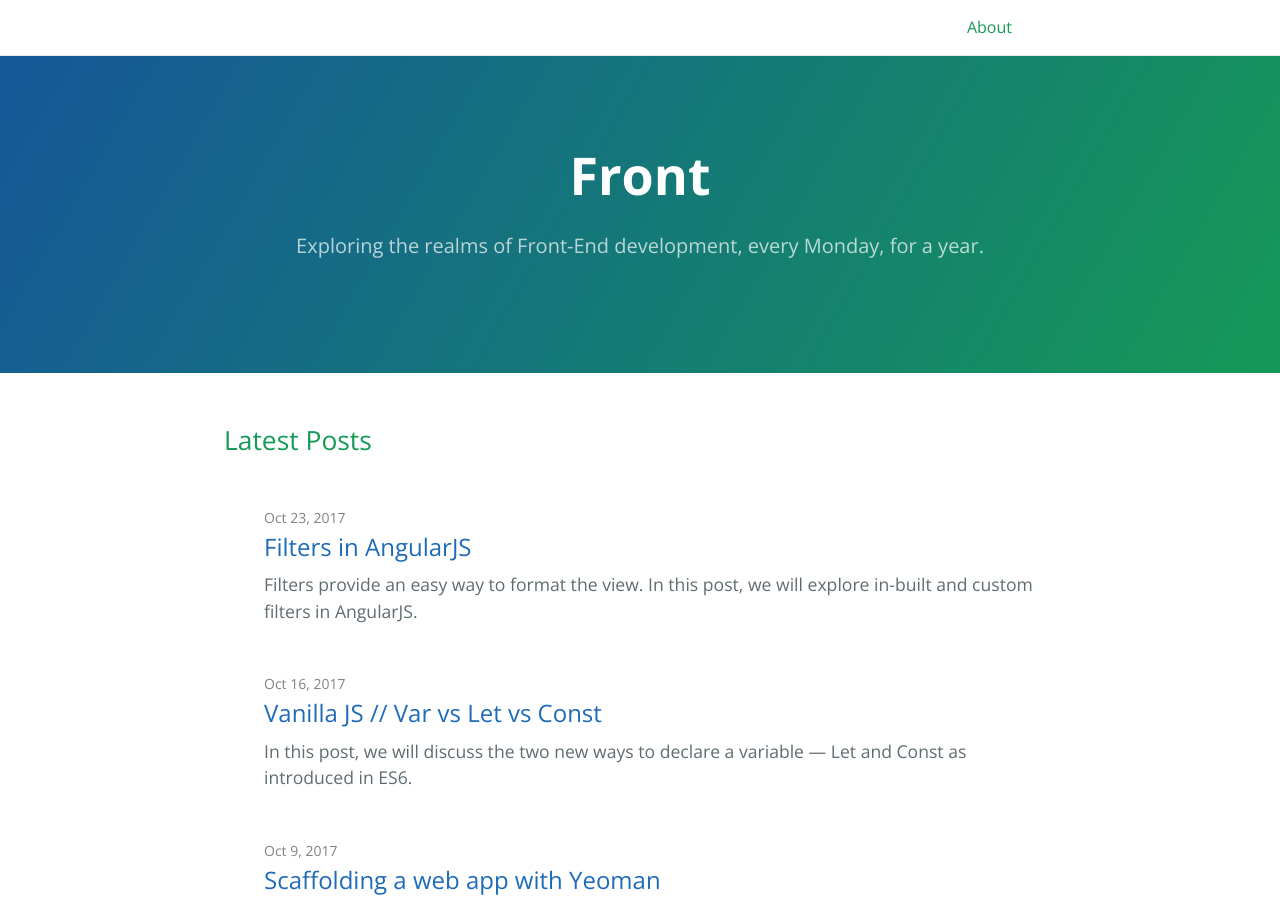
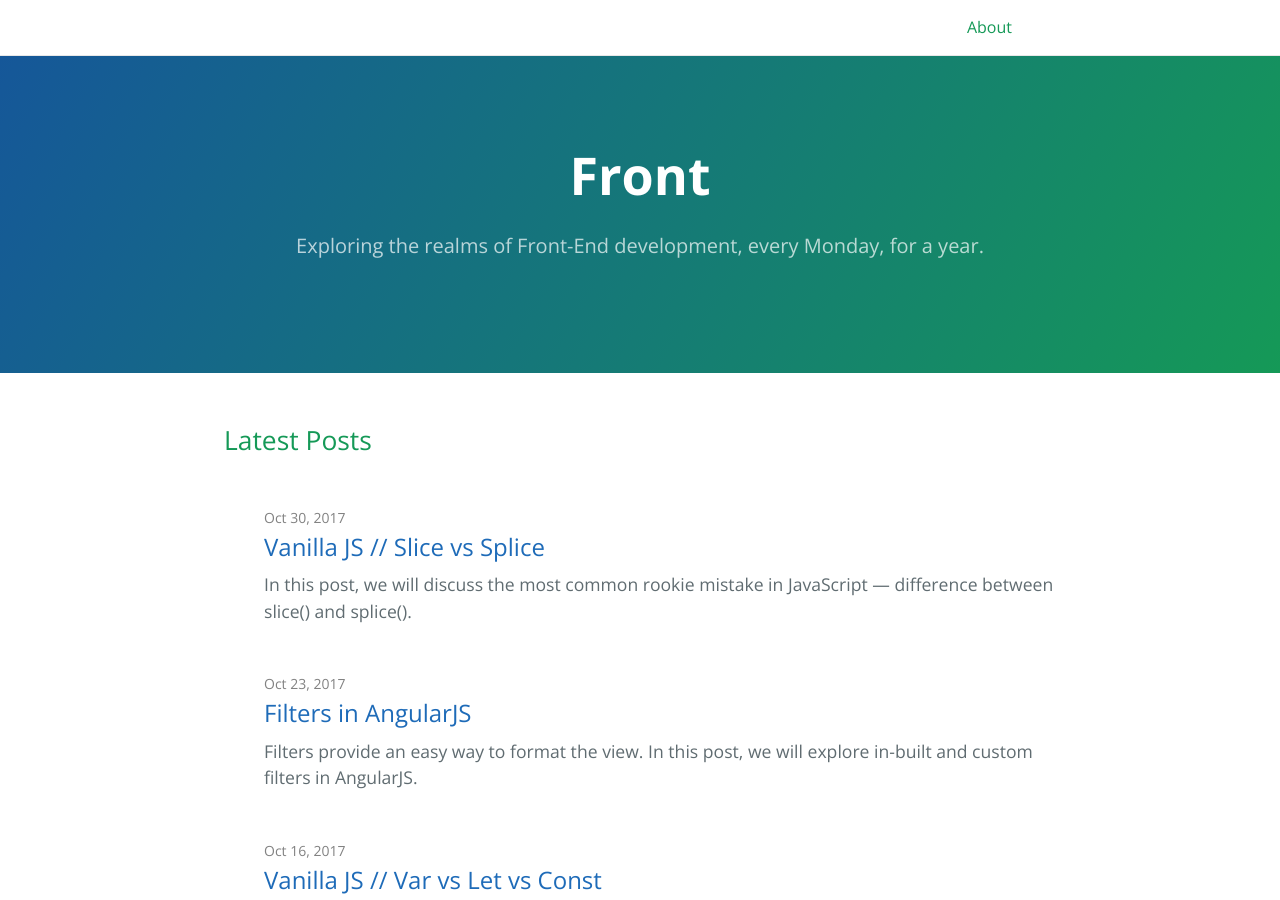
Before and after one commit to rxhl/Front, a Jekyll site: the page built from index.md, in a window 1280 px wide and 900 px high. Built offline with Jekyll 4.4.1, drawn with Linux system fonts in a browser that asks for light colours; some of the changed lines change nothing that is shown.

Commit message:
week 9 v1.0

````diff
--- a/_posts/2017-10-16-Vanilla-JS-Let-Var-Const.markdown
+++ b/_posts/2017-10-16-Vanilla-JS-Let-Var-Const.markdown
@@ -6,7 +6,7 @@ comments: true
 
 In this post, we will discuss the two new ways to declare a variable &mdash; Let and Const as introduced in ES6.
 
-<img class="no-shadow" alt="D3.js logo" src="/Front/assets/img/5/vanilla.jpg" style="width: 40%; height: auto; display: block; margin: 0 auto;"/>
+<img class="no-shadow" alt="Vanilla" src="/Front/assets/img/5/vanilla.jpg" style="width: 40%; height: auto; display: block; margin: 0 auto;"/>
 <p style="text-align: center; font-size:15px;"><em>Vanilla</em></p>
 
 But first, what is ES6? In the most basic (and laziest) terms, it is the new JavaScript version as released by [ECMA](https://www.ecma-international.org/), the standards body for JavaScript. ES6 comes with some new and shiny features such as let and const. You may read the ES6 official docs [here](https://www.ecma-international.org/ecma-262/6.0/).
--- /dev/null
+++ b/_posts/2017-10-30-Vanilla-JS-Slice-Splice.markdown
@@ -0,0 +1,91 @@
+---
+layout: post
+title: Vanilla JS // Slice vs Splice
+comments: true
+---
+
+In this post, we will discuss the most common rookie mistake in JavaScript &#8212; difference between slice() and splice().
+
+<img class="no-shadow" alt="Vanilla" src="/Front/assets/img/5/vanilla.jpg" style="width: 40%; height: auto; display: block; margin: 0 auto;"/>
+<p style="text-align: center; font-size:15px;"><em>Vanilla</em></p>
+
+
+### **slice()**
+
+>The slice() method returns a [shallow copy](https://stackoverflow.com/questions/184710/what-is-the-difference-between-a-deep-copy-and-a-shallow-copy) of a portion of an array into a new array object selected from begin to end (end not included). The original array will not be modified.
+
+The slice() method takes two arguments (both optional).
+
+* **Begin:** The starting index, zero by default.
+* **End:** The last index that will not be included. If not defined, it takes the value of the length of the array.
+
+slice() then creates a *new* array by *slicing* the original one from `Begin` to `End - 1`.
+
+Let's see this in action.
+
+```javascript
+let a = [1, 2, 3, 4, 5];
+
+let b = a.slice(); // select elements from 0 to a.length - 1
+let c = a.slice(0, 2); // select elements from 0 to 2 - 1
+
+console.log(a); // [1, 2, 3, 4, 5]
+console.log(b); // [1, 2, 3, 4, 5]
+console.log(c); // [1, 2]
+```
+The point here to note is that slice() **does not** change the original array.
+
+### **splice()**
+
+>The splice() method changes the contents of an array by removing existing elements and/or adding new elements.
+
+splice() takes three (or more) arguments.
+
+* **Begin:** The starting index, zero by default.
+* **deleteCount:** A number indicating the elements to remove. If zero, then nothing will be removed. If undefined or greater than the length of the array, all the elements will be removed.
+* **items:** The element(s) to be added to the array starting from `Begin` index.
+
+Here are some examples.
+
+
+```javascript
+let a = ["a", "b", "c", "d", "e"];
+
+let b = a.splice(0); // start at 0 and remove all elements
+
+console.log(a); // []
+console.log(b); // ["a", "b", "c", "d", "e"]
+```
+
+```javascript
+let a = ["a", "b", "c", "d", "e"];
+
+let b = a.splice(0, 2); // start at 0 and remove 2 elements
+
+console.log(a); // ["c", "d", "e"]
+console.log(b); // ["a", "b"]
+```
+
+```javascript
+let a = ["a", "b", "c", "d", "e"];
+
+let b = a.splice(0, 0, "x", "y"); // start at 0, remove 0 elements, insert "x" and "y" from index 0
+
+console.log(a); // ["x", "y", "a", "b", "c", "d", "e"]
+console.log(b); // []
+```
+
+The point here to note is that splice() **does** change the original array.
+
+### **Noting the difference**
+
+**splice()** mutates the array while **slice()** does not. You can easily remember this by noticing the "p" in splice as if the word slice got mutated and grew a **p**.
+
+* **slice():** No mutation. Does not change the original array.
+* **splice():** Growth of a **p**. Mutation. Changes the original array.
+
+### **Furthermore**
+MDN resources are the best. Ever. Damn.
+
+* [Array.prototype.splice()](https://developer.mozilla.org/en-US/docs/Web/JavaScript/Reference/Global_Objects/Array/splice)
+* [Array.prototype.slice()](https://developer.mozilla.org/en-US/docs/Web/JavaScript/Reference/Global_Objects/Array/slice)
````
Also changed, not shown: _posts/2017-10-23-Filters-in-Angular copy.markdown (renamed from _posts/2017-10-23-Filters-in-Angular.markdown).
